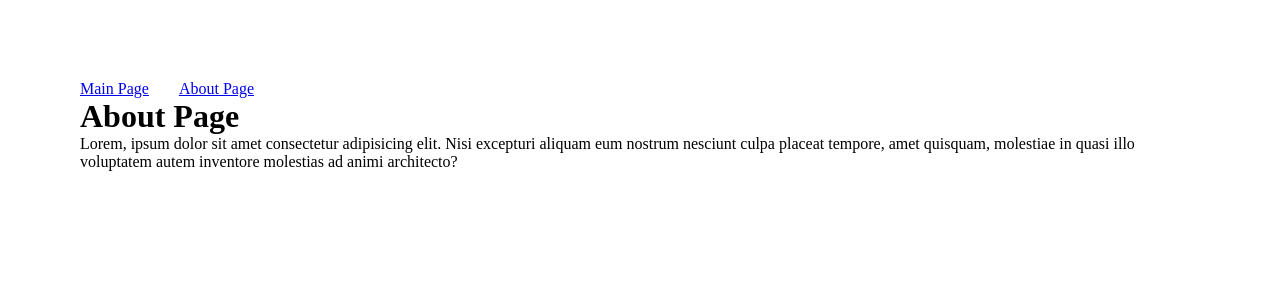
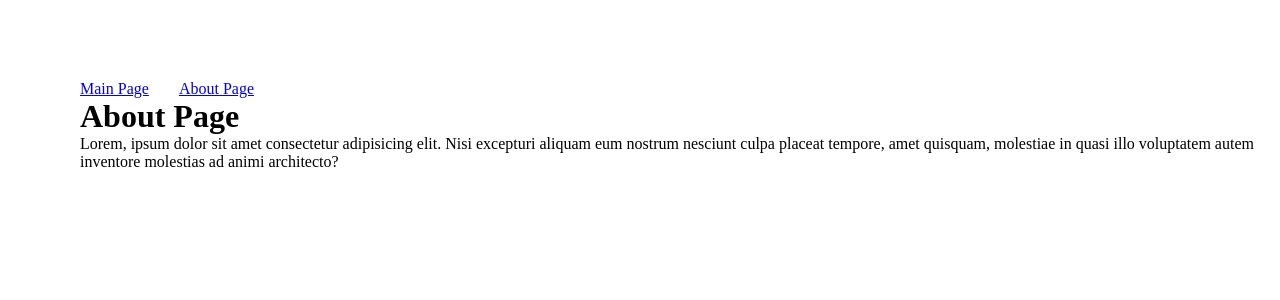
Before and after one commit to Chupriarti/react-animation, a React (Create React App) app: page /about in a window 1280 px wide. Shown: the top 300 px of the page. Built offline with nearby package versions, Linux system fonts and the light colour scheme; the HTML template or start-up script is replaced by a standard one.

Commit message:
add page styles

```diff
--- a/src/App.css
+++ b/src/App.css
@@ -10,6 +10,18 @@ body {
 
 a {
   margin-right: 30px;
+}
+
+.page {
+  position: absolute;
+}
+
+.page-enter-active {
+  animation: fade-in 1s forwards;
+}
+
+.page-exit-active {
+  animation: fade-out 1s forwards;
 }
 
 @keyframes fade-in {
```
